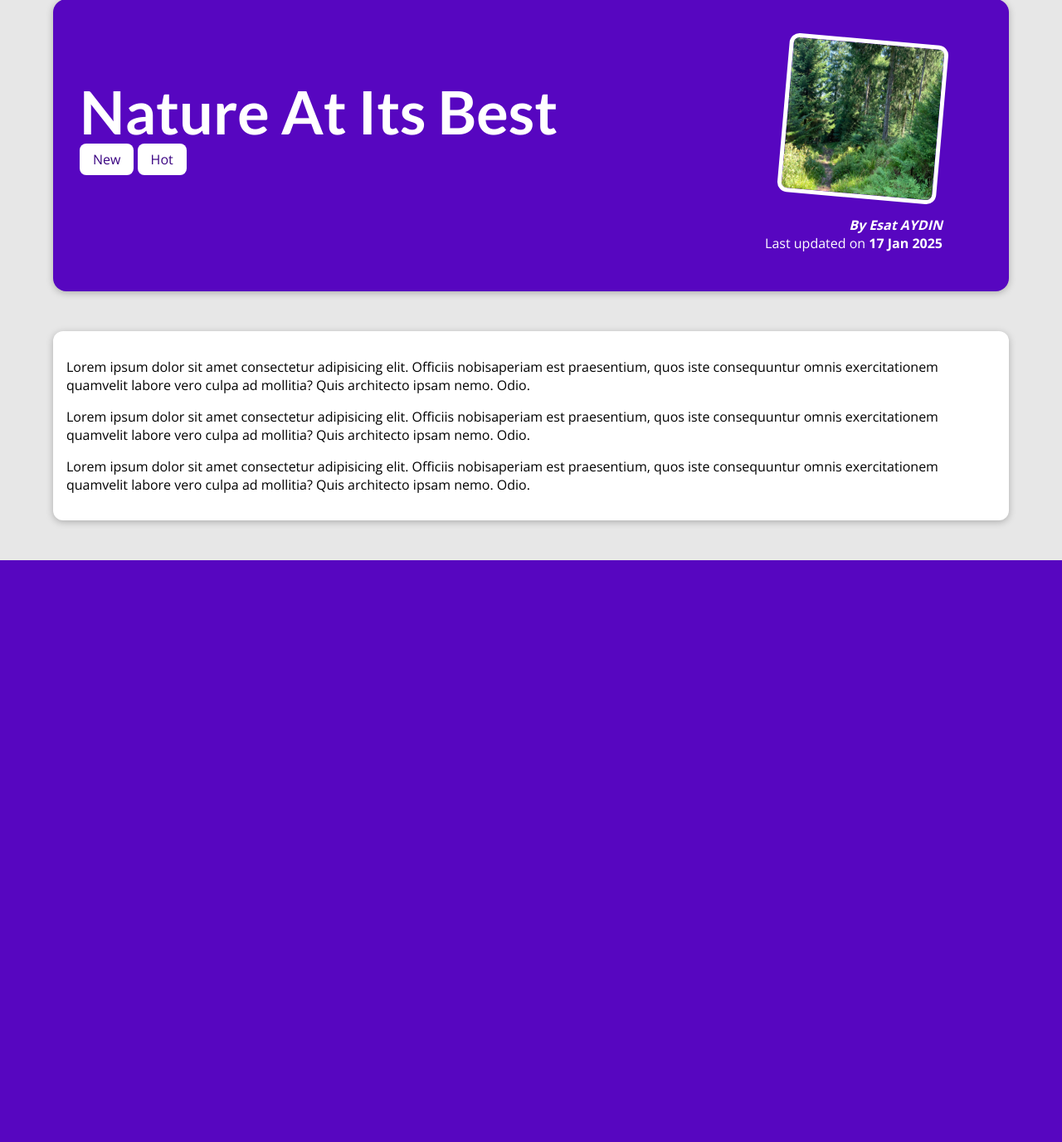
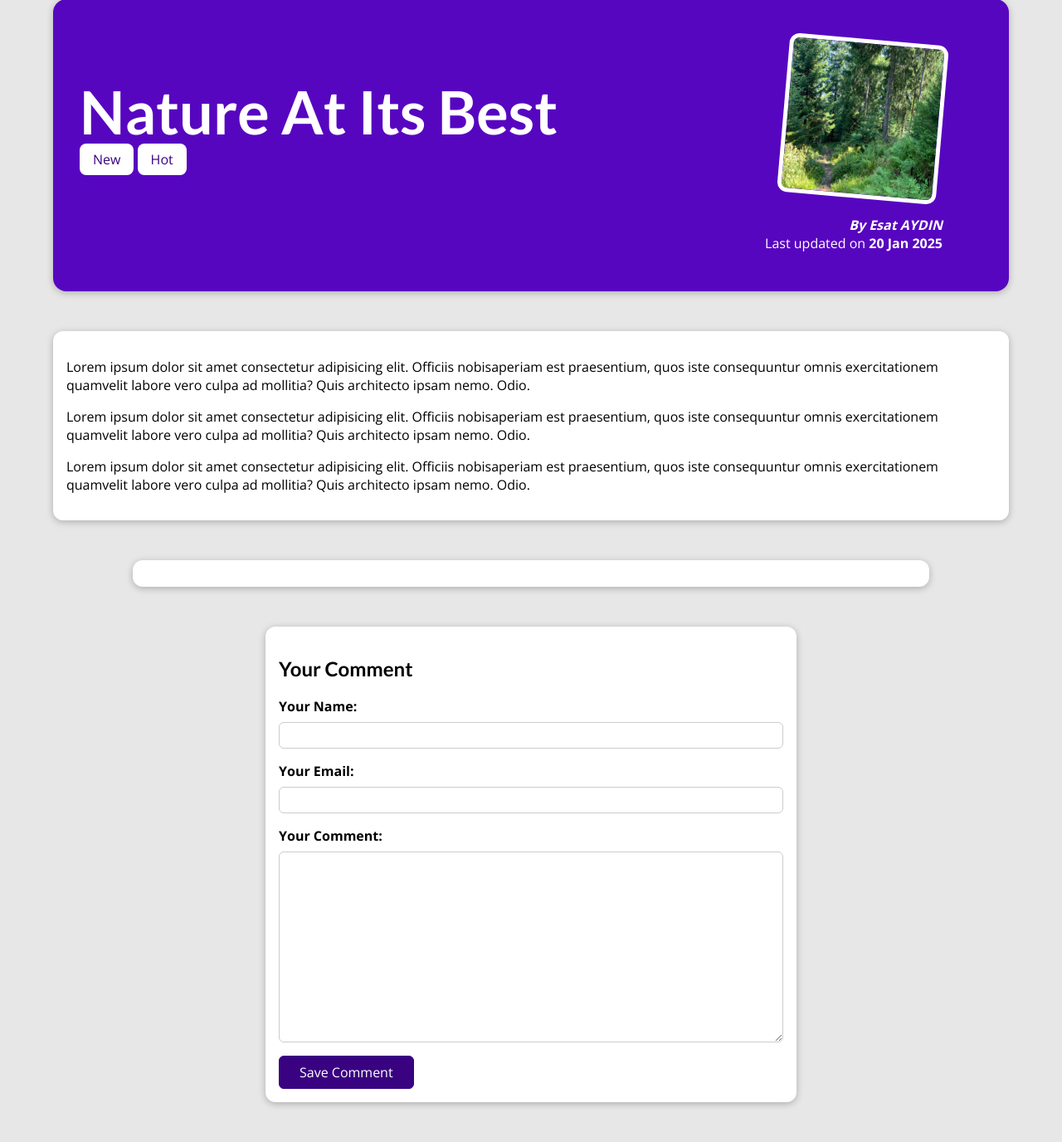
Before and after one commit to Esataydin/blog-site, a Django app: a page that uses blog/templates/blog/post-detail.html in a window 1280 px wide. Shown: the part 129-1505 px from the top of the page at 83% size. Before the commit the page ends 804 px from the top, so only its background shows below. Run offline with Django 5.2, Linux system fonts and the light colour scheme; data comes from the database, SQL or seed files in the repository.

Commit message:
Comment feature added.

```diff
--- /dev/null
+++ b/blog/forms.py
@@ -0,0 +1,13 @@
+from django import forms
+
+from .models import Comment
+
+class CommentForm(forms.ModelForm):
+    class Meta:
+        model = Comment
+        exclude = ["post"]
+        labels = {
+            "user_name": "Your Name",
+            "user_email": "Your Email",
+            "text": "Your Comment"
+        }
--- a/blog/models.py
+++ b/blog/models.py
@@ -24,7 +24,7 @@
 class Post(models.Model):
     title = models.CharField(max_length=150)
     excerpt = models.CharField(max_length=200)
-    image_name = models.CharField(max_length=100)
+    image = models.ImageField(upload_to="posts", null=True)
     date = models.DateField(auto_now=True)
     slug = models.SlugField(unique=True, db_index=True)
     content = models.TextField(validators=[MinLengthValidator(10)])
@@ -34,3 +34,10 @@
 
     def __str__(self):
         return self.title
+
+class Comment(models.Model):
+    user_name = models.CharField(max_length=120)
+    user_email = models.EmailField()
+    text = models.TextField(max_length=400)
+    post = models.ForeignKey(
+        Post, on_delete=models.CASCADE, related_name="comments")
--- a/blog/static/blog/post-detail.css
+++ b/blog/static/blog/post-detail.css
@@ -73,3 +73,113 @@
   padding: 0.5rem 1rem;
   border-radius: 8px;
 }
+
+#comment-form {
+  margin: 3rem auto;
+  width: 90%;
+  max-width: 40rem;
+  border-radius: 12px;
+  background-color: white;
+  box-shadow: 0 2px 8px rgba(0, 0, 0, 0.25);
+  padding: 1rem;
+}
+
+#comment-form button {
+  font: inherit;
+  background-color: #390281;
+  color: white;
+  border: 1px solid #390281;
+  padding: 0.5rem 1.5rem;
+  border-radius: 6px;
+  cursor: pointer;
+}
+
+#comment-form button:hover,
+#comment-form button:active {
+  background-color: #4f0ba7;
+  border-color: #4f0ba7;
+}
+
+.form-control {
+  margin-bottom: 1rem;
+}
+
+.form-control label {
+  font-weight: bold;
+  margin-bottom: 0.5rem;
+  display: block;
+}
+
+.form-control input,
+.form-control textarea {
+  display: block;
+  width: 100%;
+  font: inherit;
+  padding: 0.25rem;
+  border-radius: 6px;
+  border: 1px solid #ccc;
+}
+
+.errorlist {
+  list-style: none;
+  margin: 0.5rem 0;
+  padding: 0;
+  color: #d6000b;
+}
+
+.invalid label {
+  color: #d6000b;
+}
+
+.invalid input,
+.invalid textarea {
+  border-color: #d6000b;
+  background-color: #ffe6e7;
+}
+
+#alert {
+  margin: 8rem auto 3rem auto;
+  border: 1px solid #d6000b;
+  background-color: #ffe6e7;
+  padding: 1rem;
+  width: 90%;
+  max-width: 40rem;
+}
+
+#alert a {
+  text-decoration: none;
+  border: 1px solid #d6000b;
+  background-color: #d6000b;
+  color: white;
+  padding: 0.25rem 1.5rem;
+  border-radius: 6px;
+}
+
+#comments {
+  margin: 3rem auto;
+  width: 90%;
+  max-width: 60rem;
+  border-radius: 12px;
+  background-color: white;
+  box-shadow: 0 2px 8px rgba(0, 0, 0, 0.25);
+  padding: 1rem 2rem;
+}
+
+#comments ul {
+  list-style: none;
+  margin: 0;
+  padding: 0;
+}
+
+#comments li {
+  margin-bottom: 1rem;
+  border-bottom: 2px solid #ccc;
+}
+
+#comments li:last-of-type {
+  border-bottom: none;
+}
+
+#comments h2 {
+  color: #464646;
+}
--- a/blog/templates/blog/includes/post.html
+++ b/blog/templates/blog/includes/post.html
@@ -1,9 +1,7 @@
-{% load static %}
-
 <li>
     <article class="post">
         <a href="{% url "post-detail-page" post.slug %}">
-            <img src="{% static "blog/images/"|add:post.image_name %}" alt="{{ post.title }}" />
+            <img src="{{ post.image.url }}" alt="{{ post.title }}" />
             <div class="post__content">
                 <h3>{{ post.title }}</h3>
                 <p>
--- a/blog/templates/blog/post-detail.html
+++ b/blog/templates/blog/post-detail.html
@@ -11,6 +11,15 @@
 {% endblock %}
 
 {% block content %}
+
+{% if comment_form.errors %}
+    <div id="alert">
+        <h2>Saving the comment failed!</h2>
+        <p>Please check the comment form below the post and fix your errors.</p>
+        <a href="#comment-form">Fix!</a>
+    </div>
+{% endif %}
+
     <section id="summary">
         <h2>{{ post.title }}</h2>
         <div>
@@ -19,7 +28,7 @@
             {% endfor %}
         </div>
         <article>
-            <img src="{% static "blog/images/"|add:post.image_name %}" alt="{{ post.title }}" />
+            <img src="{{ post.image.url }}" alt="{{ post.title }}" />
             <address>By <a href="mailto:{{ post.author.email_address }}">{{ post.author }}</a></address>
             <div>
                 Last updated on <time>{{ post.date|date:"d M Y" }}</time>
@@ -27,7 +36,34 @@
         </article>
     </section>
 
+
     <main>
         {{ post.content|linebreaks }}
     </main>
+
+    <section id="comments">
+        <ul>
+            {% for comment in comments %}
+                <li>
+                    <h2>{{ comment.user_name }}</h2>
+                    <p>{{ comment.text|linebreaks }}</p>
+                </li>
+            {% endfor %}
+        </ul>
+    </section>
+
+    <section id="comment-form">
+        <h2>Your Comment</h2>
+        <form action="{% url "post-detail-page" post.slug %}" method="POST">
+            {% csrf_token %}
+            {% for form_field in comment_form %}
+                <div class="form-control {% if form_field.errors %}invalid{% endif %}">
+                    {{ form_field.label_tag }}
+                    {{ form_field }}
+                    {{ form_field.errors }}
+                </div>
+            {% endfor %}
+            <button>Save Comment</button>
+        </form>
+    </section>
 {% endblock %}
--- a/blog/urls.py
+++ b/blog/urls.py
@@ -3,7 +3,7 @@
 from . import views
 
 urlpatterns = [
-    path("", views.starting_page, name="starting-page"),
-    path("posts", views.posts, name="posts-page"),
-    path("posts/<slug:slug>", views.post_detail, name="post-detail-page") # /posts/my-first-post
+    path("", views.StartingPageView.as_view(), name="starting-page"),
+    path("posts", views.AllPostsView.as_view(), name="posts-page"),
+    path("posts/<slug:slug>", views.SinglePostView.as_view(), name="post-detail-page") # /posts/my-first-post
 ]
--- a/blog/views.py
+++ b/blog/views.py
@@ -1,24 +1,79 @@
 from django.shortcuts import render, get_object_or_404
+from django.http import HttpResponseRedirect
+from django.urls import reverse
+from django.views.generic import ListView
+from django.views import View
 
 from .models import Post
+from .forms import CommentForm
 
 # Create your views here.
 
-def starting_page(request):
-    latest_posts = Post.objects.all().order_by("-date")[:3]
-    return render(request, "blog/index.html", {
-        "posts": latest_posts
-    })
+class StartingPageView(ListView):
+    template_name = "blog/index.html"
+    model = Post
+    ordering = ["-date"]
+    context_object_name = "posts"
 
-def posts(request):
-    all_posts = Post.objects.all().order_by("-date")
-    return render(request, "blog/all-posts.html", {
-        "all_posts": all_posts
-    })
+    def get_queryset(self):
+        queryset = super().get_queryset()
+        data = queryset[:3]
+        print(data)
+        return data
 
-def post_detail(request, slug):
-    identified_post = get_object_or_404(Post, slug=slug)
-    return render(request, "blog/post-detail.html", {
-        "post": identified_post,
-        "post_tags": identified_post.tags.all()
-    })
+# def starting_page(request):
+#     latest_posts = Post.objects.all().order_by("-date")[:3]
+#     print(latest_posts)
+#     return render(request, "blog/index.html", {
+#         "posts": latest_posts
+#     })
+
+
+class AllPostsView(ListView):
+    template_name = "blog/all-posts.html"
+    model = Post
+    ordering = ["-date"]
+    context_object_name = "all_posts"
+
+# def posts(request):
+#     all_posts = Post.objects.all().order_by("-date")
+#     return render(request, "blog/all-posts.html", {
+#         "all_posts": all_posts
+#     })
+
+
+class SinglePostView(View):
+    def get(self, request, slug):
+        post = Post.objects.get(slug=slug)
+        context = {
+        "post": post,
+        "post_tags": post.tags.all(),
+        "comment_form": CommentForm(),
+        "comments": post.comments.all().order_by("-id")
+        }
+        return render(request, "blog/post-detail.html", context)
+
+    def post(self, request, slug):
+        comment_form = CommentForm(request.POST)
+        post = Post.objects.get(slug=slug)
+
+        if comment_form.is_valid():
+            comment = comment_form.save(commit=False)
+            comment.post = post
+            comment.save()
+            return HttpResponseRedirect(reverse("post-detail-page", args=[slug]))
+
+        context = {
+        "post": post,
+        "post_tags": post.tags.all(),
+        "comment_form": comment_form,
+        "comments": post.comments.all().order_by("-id")
+        }
+        return render(request, "blog/post-detail.html", context)
+
+# def post_detail(request, slug):
+#     identified_post = get_object_or_404(Post, slug=slug)
+#     return render(request, "blog/post-detail.html", {
+#         "post": identified_post,
+#         "post_tags": identified_post.tags.all()
+#     })
--- a/my_site/settings.py
+++ b/my_site/settings.py
@@ -122,3 +122,6 @@
 # https://docs.djangoproject.com/en/5.1/ref/settings/#default-auto-field
 
 DEFAULT_AUTO_FIELD = "django.db.models.BigAutoField"
+
+MEDIA_ROOT = BASE_DIR / "uploads"
+MEDIA_URL = "/files/"
--- a/my_site/urls.py
+++ b/my_site/urls.py
@@ -16,8 +16,11 @@
 """
 from django.contrib import admin
 from django.urls import path, include
+from django.conf.urls.static import static
+from django.conf import settings
 
 urlpatterns = [
     path("admin/", admin.site.urls),
     path("", include("blog.urls")) # http://localhost:8000/
-]
+] + static(settings.MEDIA_URL, document_root=settings.MEDIA_ROOT)
+# Static needs to be added to server the files/images to out world(internet)
```
Also changed, not shown: blog/admin.py (+6 -1 lines), blog/migrations/0002_remove_post_image_name_post_image.py (added), blog/migrations/0003_comment.py (added), blog/migrations/0004_rename_author_comment_post.py (added), db.sqlite3, uploads/posts/coding.jpg (added), uploads/posts/mountains.jpg (added), uploads/posts/woods.jpg (added), 1 other file.
